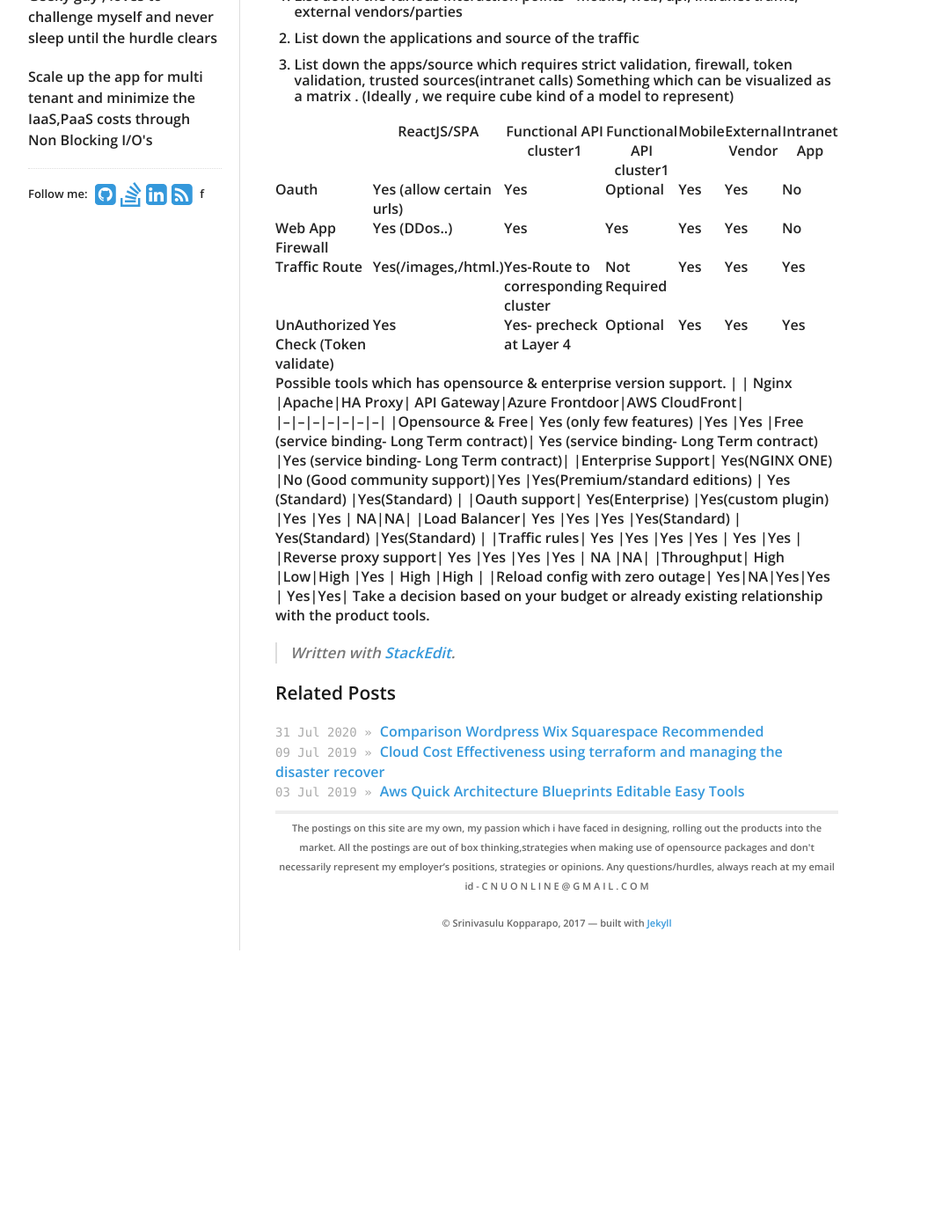
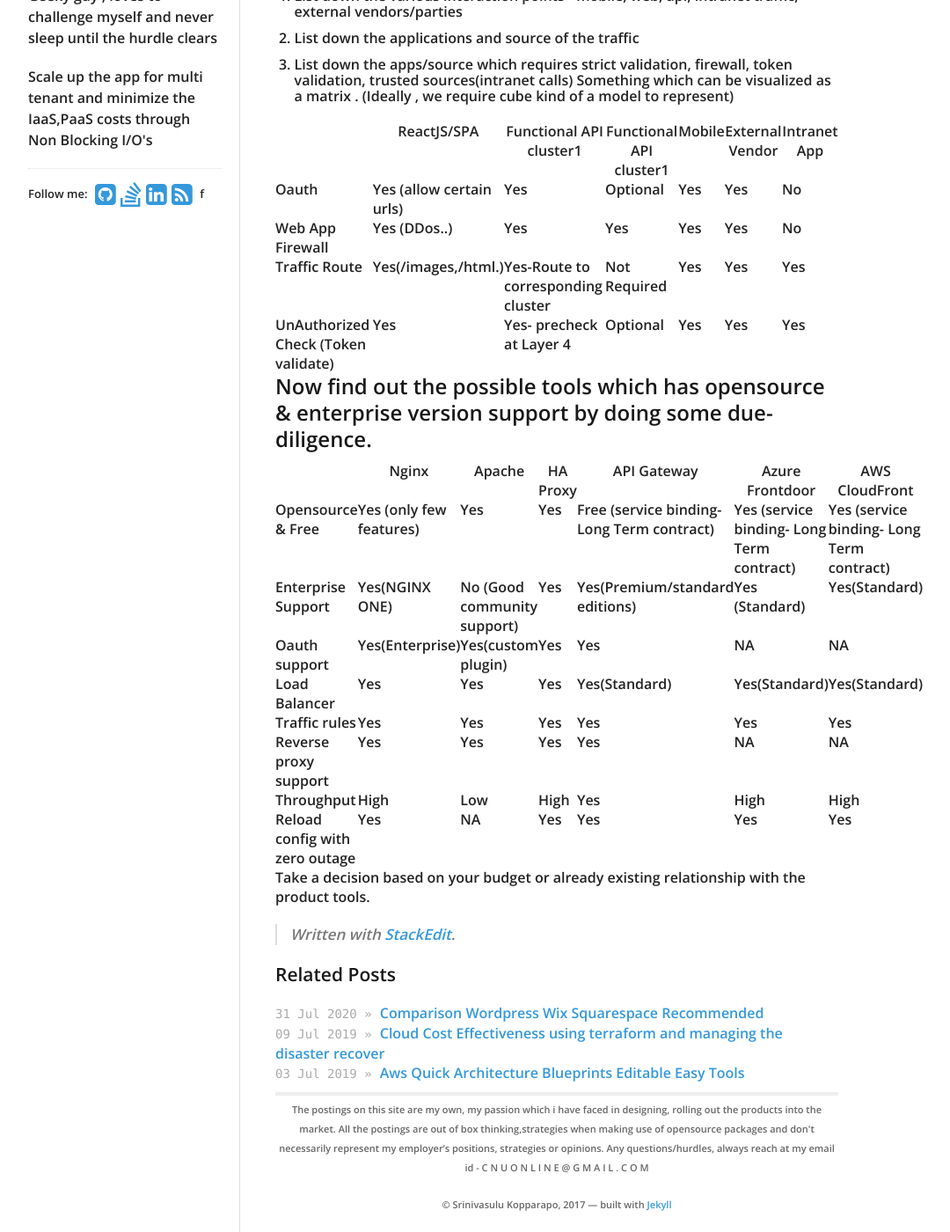
Before and after one commit to cnuonline/cnuonline.github.io, a Jekyll site: the page built from _posts/2021-03-20-choosing-layer7-tool-nginx-apache-ha-proxy-api-gateway-afd-frontdoor-cloudfront.md, in a window 1280 px wide and 1400 px high, scrolled down 364 px. Shown: the whole window at 88% size, without its empty margins (138-1218 px from the left). Built offline with Jekyll 4.4.1, drawn with Linux system fonts in a browser that asks for light colours; nearby versions of some CDN libraries; our own code applies the rules of GitHub Pages for plain Markdown files; before the commit the page ends 1444 px from its top, so only the background shows below that.

Commit message:
_posts/2021-03-20-choosing-layer7-tool-nginx-apache-ha-proxy-api-gateway-afd-frontdoor-cloudfront.md updated from https://stackedit.io/

```diff
--- a/_posts/2021-03-20-choosing-layer7-tool-nginx-apache-ha-proxy-api-gateway-afd-frontdoor-cloudfront.md
+++ b/_posts/2021-03-20-choosing-layer7-tool-nginx-apache-ha-proxy-api-gateway-afd-frontdoor-cloudfront.md
@@ -13,8 +13,8 @@
 | Traffic Route| Yes(/images,/html.) |Yes-Route to corresponding cluster| Not Required|Yes|Yes|Yes|
 | UnAuthorized Check (Token validate) | Yes  |Yes- precheck at Layer 4| Optional |Yes|Yes|Yes|
 
+## Now find out the possible tools which has opensource & enterprise version support by doing some due-diligence.
 
-Possible tools which has opensource & enterprise version support.
 |  | Nginx |Apache|HA Proxy| API Gateway|Azure Frontdoor|AWS CloudFront|
 |--|--|--|--|--|--|--|
 |Opensource & Free| Yes (only few features) |Yes |Yes |Free (service binding- Long Term contract)| Yes (service binding- Long Term contract) |Yes  (service binding- Long Term contract)|
```
Also changed, not shown: other parts of _posts/2021-03-20-choosing-layer7-tool-nginx-apache-ha-proxy-api-gateway-afd-frontdoor-cloudfront.md (+2 -1 lines).
